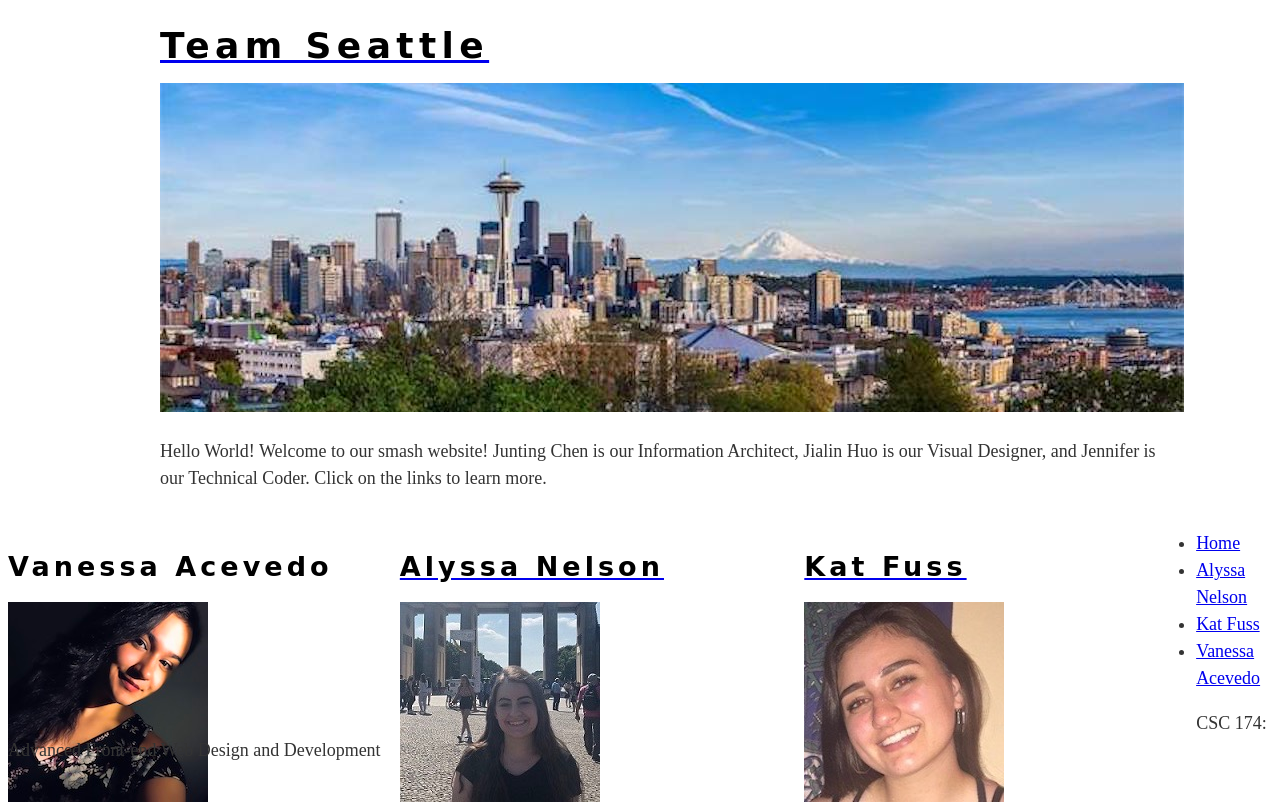
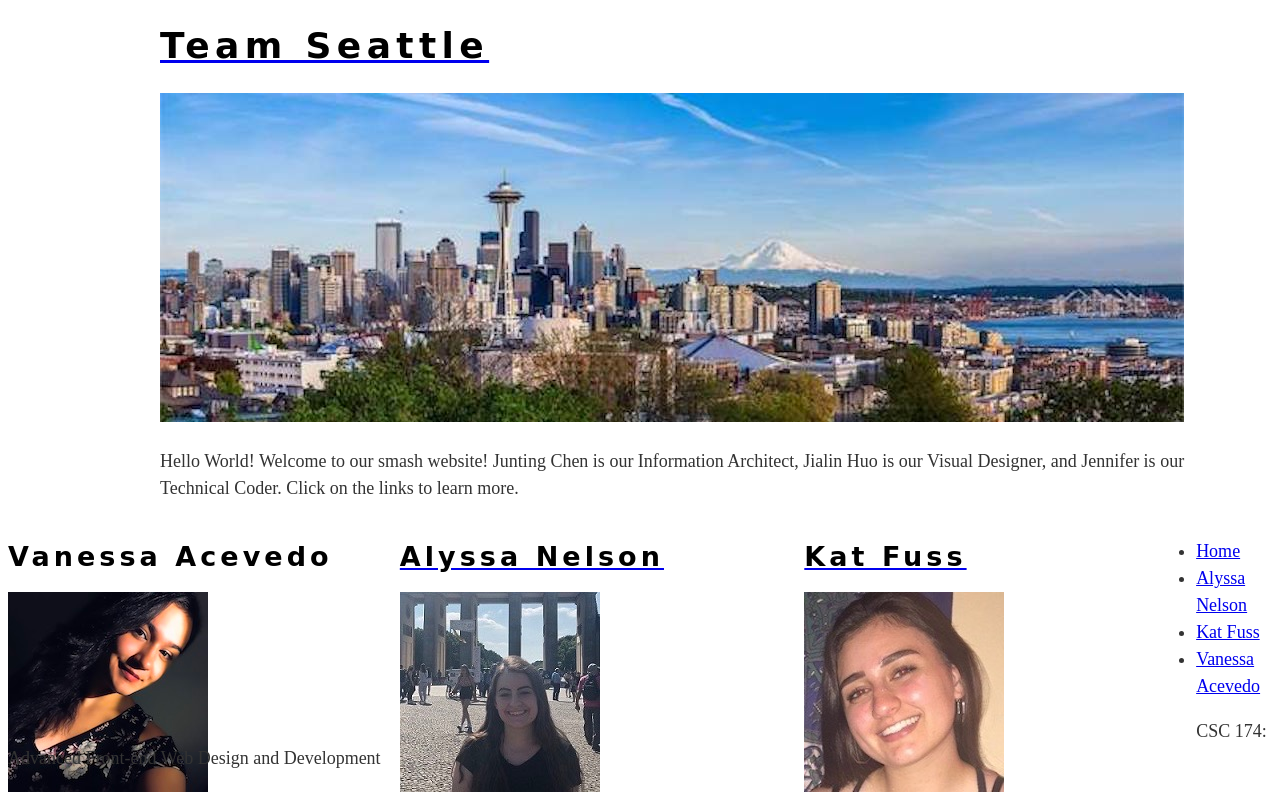
Before and after one commit to jngene/assignment02, a PHP site: page /index.php in a window 1280 px wide. Run offline with PHP 8.4, Linux system fonts and the light colour scheme; some web fonts are replaced.

Commit message:
Update styles.css

```diff
--- a/css/styles.css
+++ b/css/styles.css
@@ -15,10 +15,13 @@
 }
 
 .header {
-	margin-bottom: 20px;
+	display: flex;
+	align-items: center;
+	width: 100%
 }
 .header img {
-	margin: 0px;
+	margin: 10px 10px 0px 0px;
+	float: none;
 }
 
 .container1 {
@@ -30,7 +33,7 @@
 	align-items: center;
 }
 
-.vanessa, .kat {
+.vanessa {
 	float: left;
 	width: 31%;
 	height: 200px;
@@ -41,3 +44,9 @@
 	width: 32%;
 	height: 200px;
 }
+
+.kat {
+	float: left;
+	width: 31%;
+	height: 200px;
+}
```
